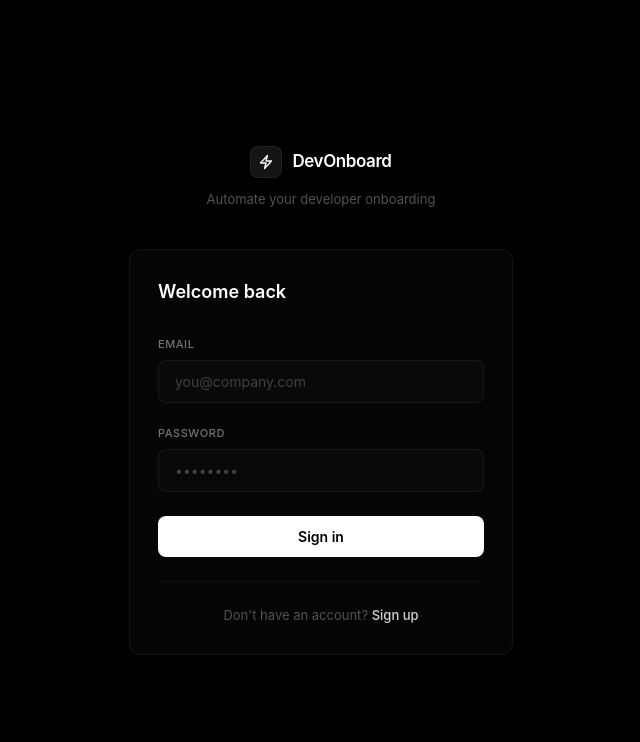
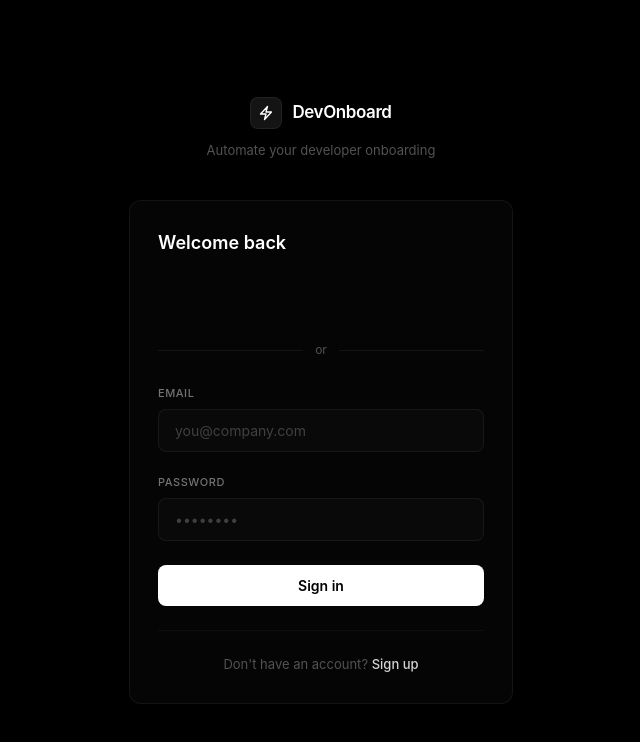
Before and after one commit to Jatin-saini-developer/N8N, a React (Vite) app: page /login in a window 1280 px wide. Shown: the top 742 px of the page, without its empty margins (319-959 px from the left). Built offline with nearby package versions, Linux system fonts and the light colour scheme; no server answers.

Commit message:
Adding Google Login Feature

```diff
--- a/package.json
+++ b/package.json
@@ -10,6 +10,7 @@
     "preview": "vite preview"
   },
   "dependencies": {
+    "@react-oauth/google": "^0.13.5",
     "@reduxjs/toolkit": "^2.12.0",
     "@tailwindcss/vite": "^4.3.0",
     "@xyflow/react": "^12.10.1",
--- a/src/main.jsx
+++ b/src/main.jsx
@@ -5,13 +5,16 @@ import { BrowserRouter } from 'react-router-dom'
 import store from './store/store.js'
 import './index.css'
 import App from './App.jsx'
+import { GoogleOAuthProvider } from '@react-oauth/google'
 
 createRoot(document.getElementById('root')).render(
   <StrictMode>
+    <GoogleOAuthProvider clientId={import.meta.env.VITE_GOOGLE_CLIENT_ID} >
     <Provider store={store}>
       <BrowserRouter>
         <App />
       </BrowserRouter>
     </Provider>
+    </GoogleOAuthProvider>
   </StrictMode>,
 )
--- a/src/pages/Login.jsx
+++ b/src/pages/Login.jsx
@@ -1,13 +1,15 @@
 import { useState, useEffect } from 'react'
 import { Link, useNavigate } from 'react-router-dom'
 import { useDispatch, useSelector } from 'react-redux'
-import { login, clearError, selectAuthLoading, selectAuthError, selectIsLoggedIn } from '../store/authSlice'
+// import { login, clearError, selectAuthLoading, selectAuthError, selectIsLoggedIn } from '../store/authSlice'
+import { GoogleLogin } from '@react-oauth/google'
+import { login, googleLogin, clearError, selectAuthLoading, selectAuthError, selectIsLoggedIn } from '../store/authSlice'
 
 function Login() {
-  const navigate  = useNavigate()
-  const dispatch  = useDispatch()
+  const navigate = useNavigate()
+  const dispatch = useDispatch()
 
-  const loading   = useSelector(selectAuthLoading)
+  const loading = useSelector(selectAuthLoading)
   const authError = useSelector(selectAuthError)
   const isLoggedIn = useSelector(selectIsLoggedIn)
 
@@ -23,6 +25,19 @@ function Login() {
     setFormData({ ...formData, [e.target.name]: e.target.value })
     setLocalError('')
     dispatch(clearError())
+  }
+
+  const handleGoogleSuccess = async (credentialResponse) => {
+    const idToken = credentialResponse.credential
+    const result = await dispatch(googleLogin(idToken))
+
+    if (googleLogin.fulfilled.match(result)) {
+      navigate('/dashboard', { replace: true })
+    }
+  }
+
+  const handleGoogleError = () => {
+    setLocalError('Google sign-in failed. Please try again.')
   }
 
   const handleSubmit = async (e) => {
@@ -73,6 +88,22 @@ function Login() {
           <h2 className="text-white text-lg font-semibold mb-6">
             Welcome back
           </h2>
+
+          <div className="mb-5">
+            <GoogleLogin
+              onSuccess={handleGoogleSuccess}
+              onError={handleGoogleError}
+              theme="filled_black"
+              width="100%"
+              text="signin_with"
+            />
+          </div>
+
+          <div className="flex items-center gap-3 mb-5">
+            <div className="flex-1 h-px bg-white/[0.06]"></div>
+            <span className="text-neutral-600 text-[12px]">or</span>
+            <div className="flex-1 h-px bg-white/[0.06]"></div>
+          </div>
 
           {/* Error message */}
           {displayError && (
--- a/src/pages/Signup.jsx
+++ b/src/pages/Signup.jsx
@@ -1,14 +1,15 @@
 import { useState, useEffect } from 'react'
 import { Link, useNavigate } from 'react-router-dom'
 import { useDispatch, useSelector } from 'react-redux'
-import { signup, clearError, selectAuthLoading, selectAuthError, selectIsLoggedIn } from '../store/authSlice'
+// import { signup, clearError, selectAuthLoading, selectAuthError, selectIsLoggedIn } from '../store/authSlice'
+import { GoogleLogin } from '@react-oauth/google'
+import { signup, googleLogin, clearError, selectAuthLoading, selectAuthError, selectIsLoggedIn } from '../store/authSlice'
+function Signup() {
+  const navigate = useNavigate()
+  const dispatch = useDispatch()
 
-function Signup() {
-  const navigate   = useNavigate()
-  const dispatch   = useDispatch()
-
-  const loading    = useSelector(selectAuthLoading)
-  const authError  = useSelector(selectAuthError)
+  const loading = useSelector(selectAuthLoading)
+  const authError = useSelector(selectAuthError)
   const isLoggedIn = useSelector(selectIsLoggedIn)
 
   const [formData, setFormData] = useState({
@@ -28,6 +29,19 @@ function Signup() {
     setFormData({ ...formData, [e.target.name]: e.target.value })
     setLocalError('')
     dispatch(clearError())
+  }
+
+  const handleGoogleSuccess = async (credentialResponse) => {
+    const idToken = credentialResponse.credential
+    const result = await dispatch(googleLogin(idToken))
+
+    if (googleLogin.fulfilled.match(result)) {
+      navigate('/dashboard', { replace: true })
+    }
+  }
+
+  const handleGoogleError = () => {
+    setLocalError('Google sign-in failed. Please try again.')
   }
 
   const handleSubmit = async (e) => {
@@ -85,6 +99,24 @@ function Signup() {
           <h2 className="text-white text-lg font-semibold mb-6">
             Create your account
           </h2>
+
+          {/* Google Sign-In — sabse upar */}
+          <div className="mb-5">
+            <GoogleLogin
+              onSuccess={handleGoogleSuccess}
+              onError={handleGoogleError}
+              theme="filled_black"
+              width="100%"
+              text="signup_with"
+            />
+          </div>
+
+          {/* Divider */}
+          <div className="flex items-center gap-3 mb-5">
+            <div className="flex-1 h-px bg-white/[0.06]"></div>
+            <span className="text-neutral-600 text-[12px]">or</span>
+            <div className="flex-1 h-px bg-white/[0.06]"></div>
+          </div>
 
           {/* Error message */}
           {displayError && (
--- a/src/services/authService.js
+++ b/src/services/authService.js
@@ -46,3 +46,8 @@ export async function logoutUser() {
   const response = await api.post('/auth/logout')
   return response.data  // ✅
 }
+
+export async function googleAuth(idToken) {
+  const response = await api.post('/auth/google', { idToken })
+  return response.data
+}
--- a/src/store/authSlice.js
+++ b/src/store/authSlice.js
@@ -13,12 +13,13 @@
  */
 
 import { createSlice, createAsyncThunk } from '@reduxjs/toolkit'
-import { loginUser, signupUser, getMe } from '../services/authService'
+// import { loginUser, signupUser, getMe } from '../services/authService'
+import { loginUser, signupUser, getMe, logoutUser as logoutAPI, googleAuth as googleAuthAPI } from '../services/authService'
 
 // ─── Initial state (hydrated from localStorage) ─────────────────────────────
 
 const storedToken = localStorage.getItem('token') || null
-const storedUser  = (() => {
+const storedUser = (() => {
   try {
     const raw = localStorage.getItem('user')
     return raw ? JSON.parse(raw) : null
@@ -28,10 +29,10 @@ const storedUser  = (() => {
 })()
 
 const initialState = {
-  user:    storedUser,
-  token:   storedToken,
+  user: storedUser,
+  token: storedToken,
   loading: false,
-  error:   null,
+  error: null,
 }
 
 // ─── Async thunks ────────────────────────────────────────────────────────────
@@ -72,6 +73,18 @@ export const fetchCurrentUser = createAsyncThunk(
   }
 )
 
+export const googleLogin = createAsyncThunk(
+  'auth/googleLogin',
+  async (idToken, { rejectWithValue }) => {
+    try {
+      const data = await googleAuthAPI(idToken)
+      return data
+    } catch (err) {
+      return rejectWithValue(err.message || 'Google login failed')
+    }
+  }
+)
+
 // ─── Helper — persist auth to localStorage ───────────────────────────────────
 
 function persistAuth(token, user) {
@@ -94,7 +107,7 @@ const authSlice = createSlice({
      * Call this to log out the user and wipe all persisted auth data.
      */
     logout(state) {
-      state.user  = null
+      state.user = null
       state.token = null
       state.error = null
       clearAuth()
@@ -111,53 +124,71 @@ const authSlice = createSlice({
     builder
       .addCase(login.pending, (state) => {
         state.loading = true
-        state.error   = null
+        state.error = null
       })
       .addCase(login.fulfilled, (state, action) => {
         const { token, user } = action.payload
         state.loading = false
-        state.token   = token
-        state.user    = user
+        state.token = token
+        state.user = user
         persistAuth(token, user)
       })
       .addCase(login.rejected, (state, action) => {
         state.loading = false
-        state.error   = action.payload
+        state.error = action.payload
       })
 
     // ── signup ────────────────────────────────────────────────────────
     builder
       .addCase(signup.pending, (state) => {
         state.loading = true
-        state.error   = null
+        state.error = null
       })
       .addCase(signup.fulfilled, (state, action) => {
         const { token, user } = action.payload
         state.loading = false
-        state.token   = token
-        state.user    = user
+        state.token = token
+        state.user = user
         persistAuth(token, user)
       })
       .addCase(signup.rejected, (state, action) => {
         state.loading = false
-        state.error   = action.payload
+        state.error = action.payload
+      })
+
+
+    builder
+      .addCase(googleLogin.pending, (state) => {
+        state.loading = true
+        state.error = null
+      })
+      .addCase(googleLogin.fulfilled, (state, action) => {
+        const { token, user } = action.payload
+        state.loading = false
+        state.token = token
+        state.user = user
+        persistAuth(token, user)
+      })
+      .addCase(googleLogin.rejected, (state, action) => {
+        state.loading = false
+        state.error = action.payload
       })
 
     // ── fetchCurrentUser ──────────────────────────────────────────────
     builder
       .addCase(fetchCurrentUser.pending, (state) => {
         state.loading = true
-        state.error   = null
+        state.error = null
       })
       .addCase(fetchCurrentUser.fulfilled, (state, action) => {
         state.loading = false
-        state.user    = action.payload.user
+        state.user = action.payload.user
       })
       .addCase(fetchCurrentUser.rejected, (state) => {
         // Token is invalid / expired — force logout
         state.loading = false
-        state.user    = null
-        state.token   = null
+        state.user = null
+        state.token = null
         clearAuth()
       })
   },
@@ -167,10 +198,10 @@ export const { logout, clearError } = authSlice.actions
 
 // ─── Selectors ────────────────────────────────────────────────────────────────
 
-export const selectUser        = (state) => state.auth.user
-export const selectToken       = (state) => state.auth.token
+export const selectUser = (state) => state.auth.user
+export const selectToken = (state) => state.auth.token
 export const selectAuthLoading = (state) => state.auth.loading
-export const selectAuthError   = (state) => state.auth.error
-export const selectIsLoggedIn  = (state) => Boolean(state.auth.token)
+export const selectAuthError = (state) => state.auth.error
+export const selectIsLoggedIn = (state) => Boolean(state.auth.token)
 
 export default authSlice.reducer
```
Also changed, not shown: 2 other files (tests, documents, lock files or other folders).
